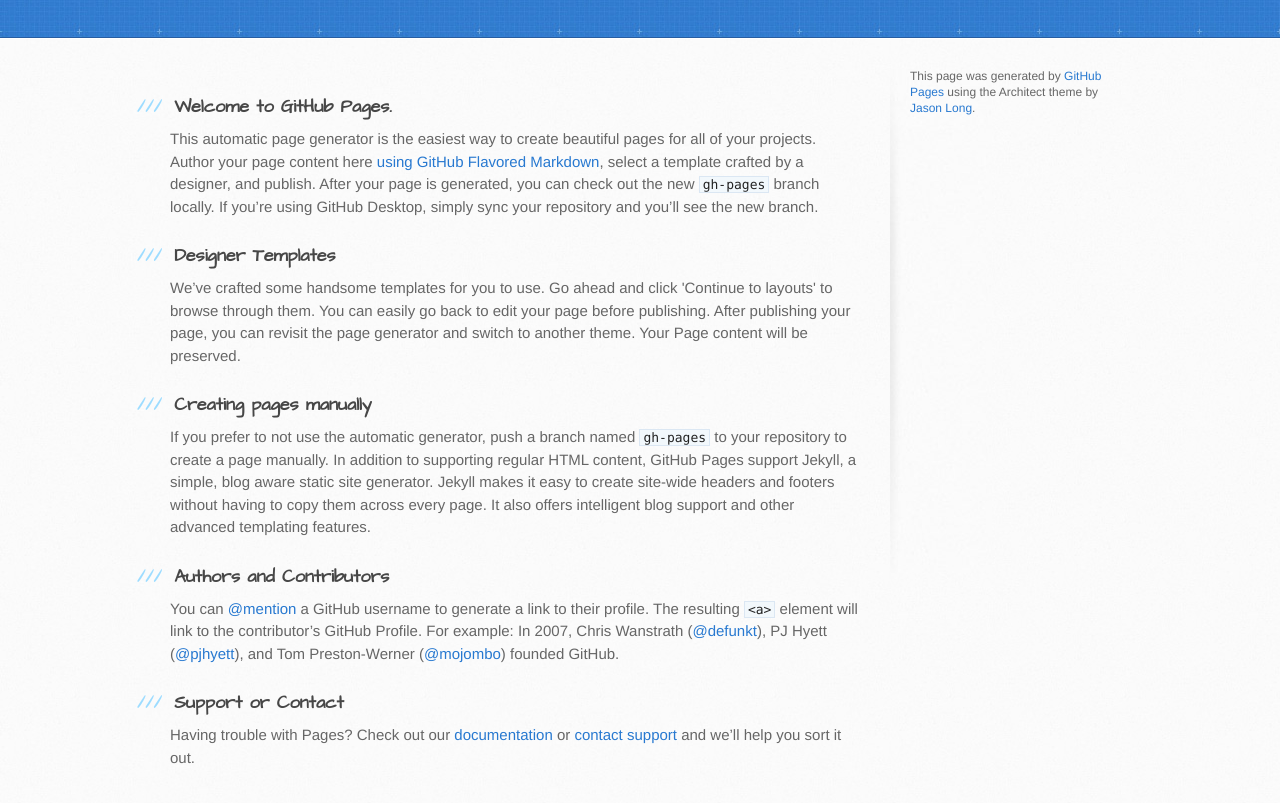
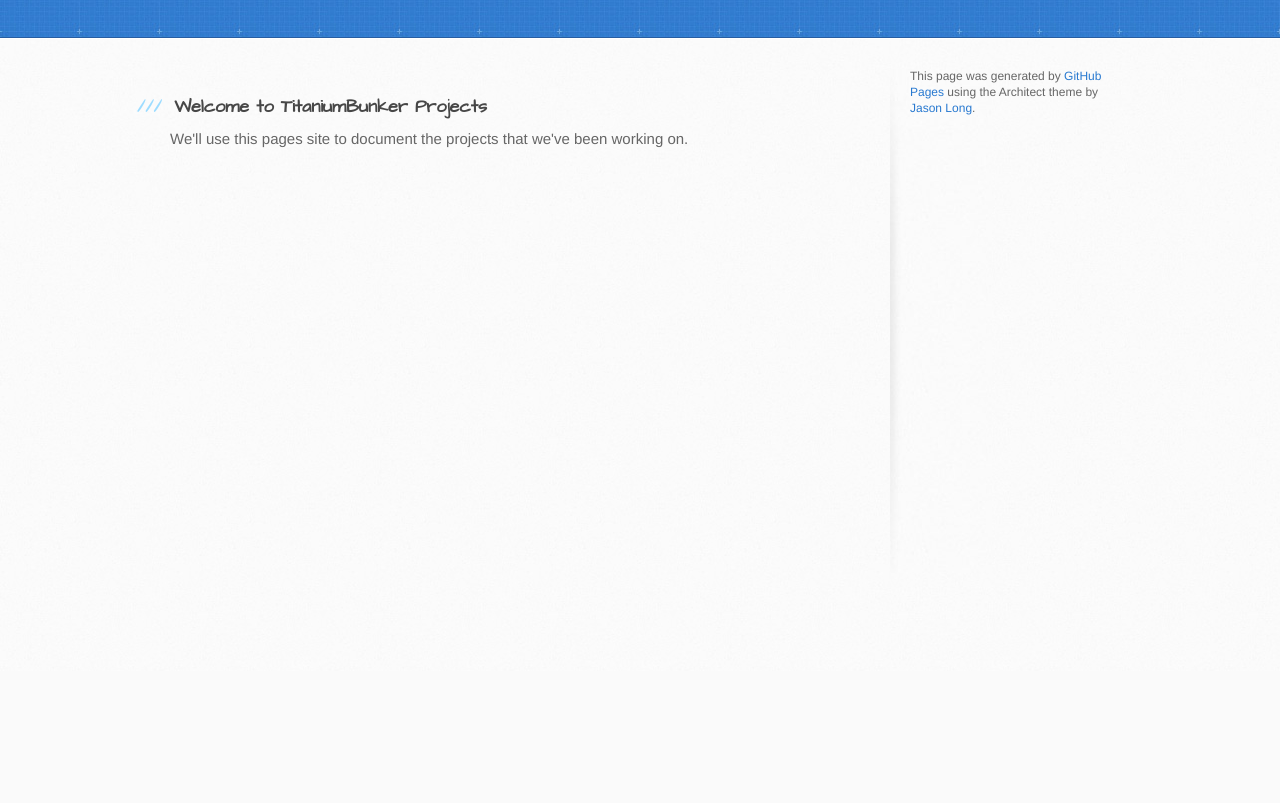
Before and after one commit to TitaniumBunker/TitaniumBunker.github.io, a plain HTML site: page index.html in a window 1280 px wide. Shown: the part 129-932 px from the top of the page. After the commit the page ends 800 px from the top, so only its background shows below. Drawn offline with Linux system fonts and the light colour scheme.

Commit message:
Replace master branch with page content via GitHub

```diff
--- a/index.html
+++ b/index.html
@@ -29,29 +29,9 @@
       <div class="inner clearfix">
         <section id="main-content">
           <h3>
-<a id="welcome-to-github-pages" class="anchor" href="#welcome-to-github-pages" aria-hidden="true"><span aria-hidden="true" class="octicon octicon-link"></span></a>Welcome to GitHub Pages.</h3>
+<a id="welcome-to-titaniumbunker-projects" class="anchor" href="#welcome-to-titaniumbunker-projects" aria-hidden="true"><span aria-hidden="true" class="octicon octicon-link"></span></a>Welcome to TitaniumBunker Projects</h3>
 
-<p>This automatic page generator is the easiest way to create beautiful pages for all of your projects. Author your page content here <a href="https://guides.github.com/features/mastering-markdown/">using GitHub Flavored Markdown</a>, select a template crafted by a designer, and publish. After your page is generated, you can check out the new <code>gh-pages</code> branch locally. If you’re using GitHub Desktop, simply sync your repository and you’ll see the new branch.</p>
-
-<h3>
-<a id="designer-templates" class="anchor" href="#designer-templates" aria-hidden="true"><span aria-hidden="true" class="octicon octicon-link"></span></a>Designer Templates</h3>
-
-<p>We’ve crafted some handsome templates for you to use. Go ahead and click 'Continue to layouts' to browse through them. You can easily go back to edit your page before publishing. After publishing your page, you can revisit the page generator and switch to another theme. Your Page content will be preserved.</p>
-
-<h3>
-<a id="creating-pages-manually" class="anchor" href="#creating-pages-manually" aria-hidden="true"><span aria-hidden="true" class="octicon octicon-link"></span></a>Creating pages manually</h3>
-
-<p>If you prefer to not use the automatic generator, push a branch named <code>gh-pages</code> to your repository to create a page manually. In addition to supporting regular HTML content, GitHub Pages support Jekyll, a simple, blog aware static site generator. Jekyll makes it easy to create site-wide headers and footers without having to copy them across every page. It also offers intelligent blog support and other advanced templating features.</p>
-
-<h3>
-<a id="authors-and-contributors" class="anchor" href="#authors-and-contributors" aria-hidden="true"><span aria-hidden="true" class="octicon octicon-link"></span></a>Authors and Contributors</h3>
-
-<p>You can <a href="https://help.github.com/articles/basic-writing-and-formatting-syntax/#mentioning-users-and-teams" class="user-mention">@mention</a> a GitHub username to generate a link to their profile. The resulting <code>&lt;a&gt;</code> element will link to the contributor’s GitHub Profile. For example: In 2007, Chris Wanstrath (<a href="https://github.com/defunkt" class="user-mention">@defunkt</a>), PJ Hyett (<a href="https://github.com/pjhyett" class="user-mention">@pjhyett</a>), and Tom Preston-Werner (<a href="https://github.com/mojombo" class="user-mention">@mojombo</a>) founded GitHub.</p>
-
-<h3>
-<a id="support-or-contact" class="anchor" href="#support-or-contact" aria-hidden="true"><span aria-hidden="true" class="octicon octicon-link"></span></a>Support or Contact</h3>
-
-<p>Having trouble with Pages? Check out our <a href="https://help.github.com/pages">documentation</a> or <a href="https://github.com/contact">contact support</a> and we’ll help you sort it out.</p>
+<p>We'll use this pages site to document the projects that we've been working on.</p>
         </section>
 
         <aside id="sidebar">
```
Also changed, not shown: params.json (+1 -1 lines).
